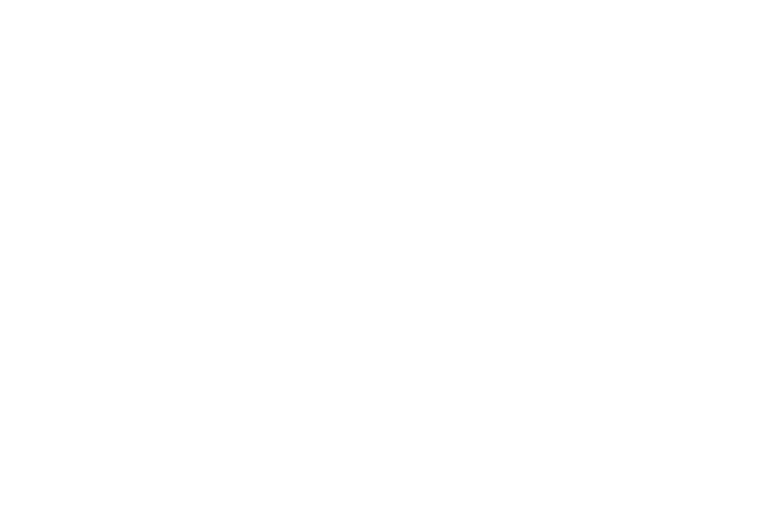
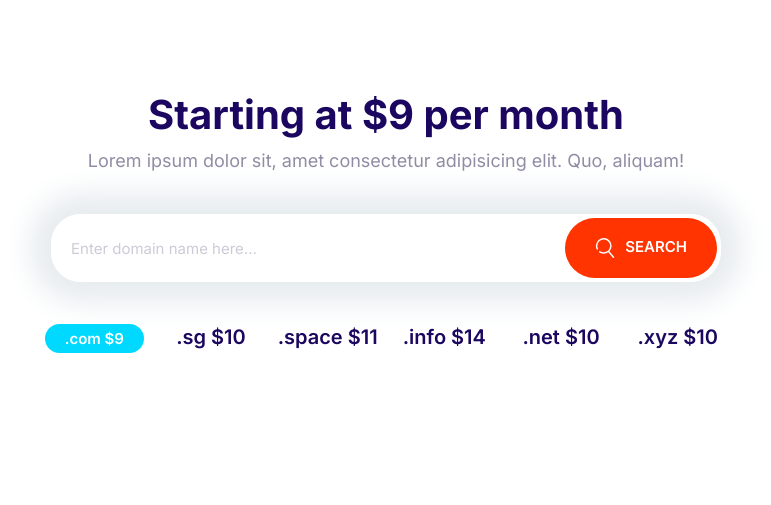
Before and after one commit to son369/moshify, a plain HTML site: page index.html in a window 1280 px wide. Shown: the whole page, without its empty margins (254-1025 px from the left). Drawn offline with Linux system fonts and the light colour scheme.

Commit message:
create the domain block

```diff
--- a/css/styles.css
+++ b/css/styles.css
@@ -200,10 +200,18 @@ a {
   font-size: 1.8rem;
   font-weight: 600;
   margin: 1rem 0;
+  outline: 0;
   padding: 2rem 3rem;
+  text-align: center;
   text-transform: uppercase;
-  text-align: center;
   white-space: nowrap;
+}
+
+.btn .icon {
+  width: 2rem;
+  height: 2rem;
+  margin-right: 1rem;
+  vertical-align: middle;
 }
 
 .btn--primary {
@@ -283,7 +291,7 @@ a {
 .input-group .input {
   border: 0;
   flex-grow: 1;
-  padding: 1.5rem 1rem;
+  padding: 1.5rem 2rem;
 }
 
 .input-group .btn {
@@ -693,3 +701,28 @@ a {
     align-self: center;
   }
 }
+
+/* Domain Block */
+.block-domain .input-group {
+  box-shadow: 0 0 30px 20px #e6ebee;
+  border: 0;
+  margin: 4rem auto;
+  max-width: 670px;
+}
+
+.block-domain__prices {
+  display: grid;
+  grid-template-columns: repeat(3, 1fr);
+  grid-template-rows: repeat(2, 6rem);
+  font-size: 2rem;
+  font-weight: 600;
+  justify-items: center;
+  max-width: 700px;
+  margin: 0 auto;
+}
+
+@media screen and (min-width: 768px) {
+  .block-domain__prices {
+    grid-template-columns: repeat(auto-fit, minmax(100px, 1fr));
+  }
+}
--- a/index.html
+++ b/index.html
@@ -16,7 +16,26 @@
 </head>
 
 <body>
-
+    <section class="block container block-domain">
+        <header class="block__header">
+            <h2>Starting at $9 per month</h2>
+            <p>Lorem ipsum dolor sit, amet consectetur adipisicing elit. Quo, aliquam!</p>
+        </header>
+        <div class="input-group">
+            <input type="text" class="input" placeholder="Enter domain name here...">
+            <button class="btn btn--accent"><svg class="icon icon--white">
+                    <use xlink:href="images/sprite.svg#search"></use>
+                </svg>Search</button>
+        </div>
+        <ul class="list block-domain__prices">
+            <li><span class="badge badge--secondary">.com $9</span></li>
+            <li>.sg $10</li>
+            <li>.space $11</li>
+            <li>.info $14</li>
+            <li>.net $10</li>
+            <li>.xyz $10</li>
+        </ul>
+    </section>
 
     <script src="js/main.js"></script>
 </body>
```
Also changed, not shown: components/domain.html (added, +20 -0 lines).
